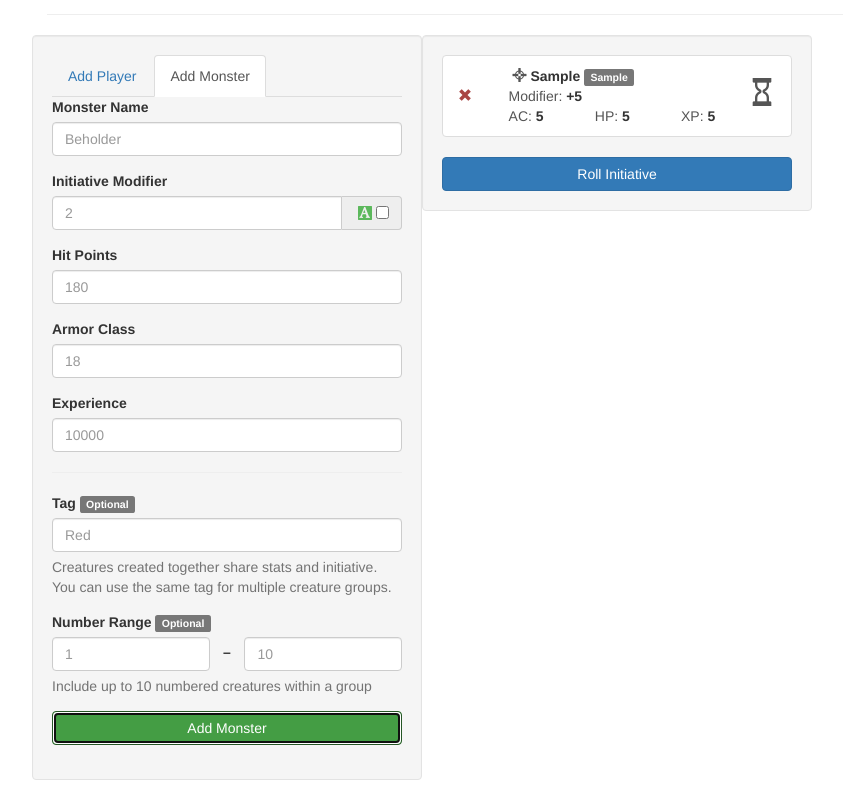
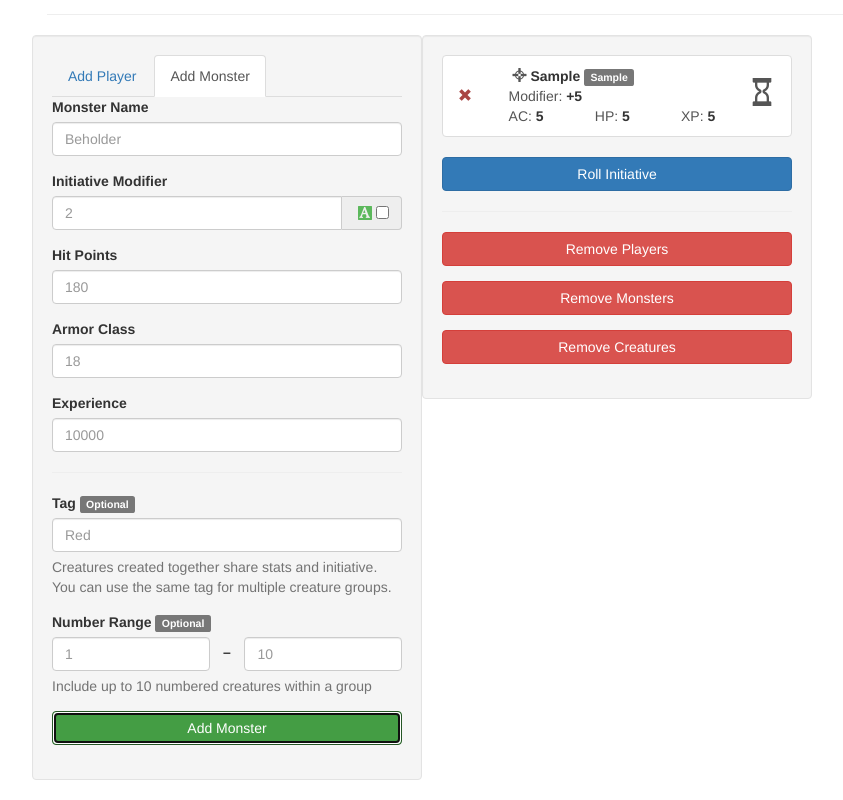
Before and after one commit to CharmedSatyr/dnd_combat_tracker, a React (Create React App) app: page / in a window 1280 px wide. Both pictures are taken after typing "Sample", "5", "5", "5", "5", "Sample" into the empty fields and a click on the button "Add Monster". Shown: the part 85-885 px from the top of the page, without its empty margins (23-866 px from the left). Built offline with nearby package versions, Linux system fonts and the light colour scheme.

Commit message:
add messy group remove buttons/functions

```diff
--- /dev/null
+++ b/src/components/Initiative/RemoveButtons.js
@@ -0,0 +1,83 @@
+import React from 'react'
+
+import { Button, FormGroup } from 'react-bootstrap'
+
+const RemovePlayers = ({ creatures, removeCreature, removeLocal }) => (
+  <FormGroup>
+    <Button
+      className="btn btn-danger"
+      onClick={() => {
+        creatures.forEach(cr => {
+          if (cr.id.split('-')[0] === 'player') {
+            removeCreature(cr.id)
+            removeLocal(cr.id)
+          }
+        })
+      }}
+      style={{ width: '100%' }}
+    >
+      Remove Players
+    </Button>
+  </FormGroup>
+)
+
+const RemoveMonsters = ({ creatures, removeCreature, removeLocal }) => (
+  <FormGroup>
+    <Button
+      className="btn btn-danger"
+      onClick={() => {
+        creatures.forEach(cr => {
+          if (cr.id.split('-')[0] === 'monster') {
+            removeCreature(cr.id)
+            removeLocal(cr.id)
+          }
+        })
+      }}
+      style={{ width: '100%' }}
+    >
+      Remove Monsters
+    </Button>
+  </FormGroup>
+)
+
+const RemoveCreatures = ({ creatures, removeCreature, removeLocal }) => (
+  <FormGroup>
+    <Button
+      className="btn btn-danger"
+      onClick={() => {
+        creatures.forEach(cr => {
+          removeCreature(cr.id)
+
+          removeLocal(cr.id)
+        })
+      }}
+      style={{ width: '100%' }}
+    >
+      Remove Creatures
+    </Button>
+  </FormGroup>
+)
+
+const RemoveButtons = ({ creatures, removeCreature, removeLocal }) => {
+  return (
+    <span>
+      <RemovePlayers
+        creatures={creatures}
+        removeCreature={removeCreature}
+        removeLocal={removeLocal}
+      />
+      <RemoveMonsters
+        creatures={creatures}
+        removeCreature={removeCreature}
+        removeLocal={removeLocal}
+      />
+      <RemoveCreatures
+        creatures={creatures}
+        removeCreature={removeCreature}
+        removeLocal={removeLocal}
+      />
+    </span>
+  )
+}
+
+export default RemoveButtons
--- a/src/components/Initiative/index.js
+++ b/src/components/Initiative/index.js
@@ -1,29 +1,39 @@
 import React, { Component } from 'react'
 import { connect } from 'react-redux'
 
+import * as a from '../../actions'
 import * as c from '../../constants'
-import * as ca from '../../actions'
 
 import RollButton from './RollButton'
+import RemoveButtons from './RemoveButtons'
 import PlayerListGroupItem from './PlayerListGroupItem'
 import MonsterListGroupItem from './MonsterListGroupItem'
+
+import { setStateFromLocal } from './initiative.functions'
 
 import { Col, ListGroup } from 'react-bootstrap'
 
 class Initiative extends Component {
-  setStateFromLocal() {
+  constructor(props) {
+    super(props)
+    this.removeLocal = this.removeLocal.bind(this)
+  }
+  componentDidMount() {
+    setStateFromLocal(this.props.setStateFromLocal)
+  }
+  removeLocal(id) {
+    let creatures
     if (localStorage.hasOwnProperty(c.LOCAL_CREATURES)) {
+      creatures = localStorage.getItem(c.LOCAL_CREATURES)
       try {
-        let localCreatures = localStorage.getItem(c.LOCAL_CREATURES)
-        localCreatures = JSON.parse(localCreatures)
-        this.props.setStateFromLocal(localCreatures)
+        creatures = JSON.parse(creatures)
+        creatures = creatures.filter(c => c.id !== id)
+        creatures = JSON.stringify(creatures)
+        localStorage.setItem(c.LOCAL_CREATURES, creatures)
       } catch (e) {
         console.error('Error:', e)
       }
     }
-  }
-  componentDidMount() {
-    this.setStateFromLocal()
   }
   render() {
     const { creatures, removeCreature } = this.props
@@ -43,7 +53,14 @@ class Initiative extends Component {
       creatureList.length > 0 && (
         <Col xs={12} md={4} className="well">
           {creatureList && <ListGroup>{creatureList}</ListGroup>}
+
           <RollButton rollFunction={this.props.rollInitiative} />
+          <hr />
+          <RemoveButtons
+            creatures={creatures}
+            removeCreature={removeCreature}
+            removeLocal={this.removeLocal}
+          />
         </Col>
       )
     )
@@ -53,9 +70,9 @@ class Initiative extends Component {
 const mapStateToProps = (state, props) => ({ creatures: state.creatures })
 
 const mapDispatchToProps = dispatch => ({
-  removeCreature: id => dispatch(ca.removeCreature(id)),
-  rollInitiative: () => dispatch(ca.rollInitiative()),
-  setStateFromLocal: localCreatures => dispatch(ca.setStateFromLocal(localCreatures)),
+  removeCreature: id => dispatch(a.removeCreature(id)),
+  rollInitiative: () => dispatch(a.rollInitiative()),
+  setStateFromLocal: localCreatures => dispatch(a.setStateFromLocal(localCreatures)),
 })
 
 export default connect(
--- /dev/null
+++ b/src/components/Initiative/initiative.functions.js
@@ -0,0 +1,25 @@
+import * as c from '../../constants'
+
+export const setStateFromLocal = propFunction => {
+  if (localStorage.hasOwnProperty(c.LOCAL_CREATURES)) {
+    try {
+      let localCreatures = localStorage.getItem(c.LOCAL_CREATURES)
+      localCreatures = JSON.parse(localCreatures)
+      propFunction(localCreatures)
+    } catch (e) {
+      console.error('Error:', e)
+    }
+  }
+}
+
+export const removeCreatureFromLocal = props => {
+  if (localStorage.hasOwnProperty(c.LOCAL_CREATURES)) {
+    try {
+      let localCreatures = localStorage.getItem(c.LOCAL_CREATURES)
+      localCreatures = JSON.parse(localCreatures)
+      props.setStateFromLocal(localCreatures)
+    } catch (e) {
+      console.error('Error:', e)
+    }
+  }
+}
```
